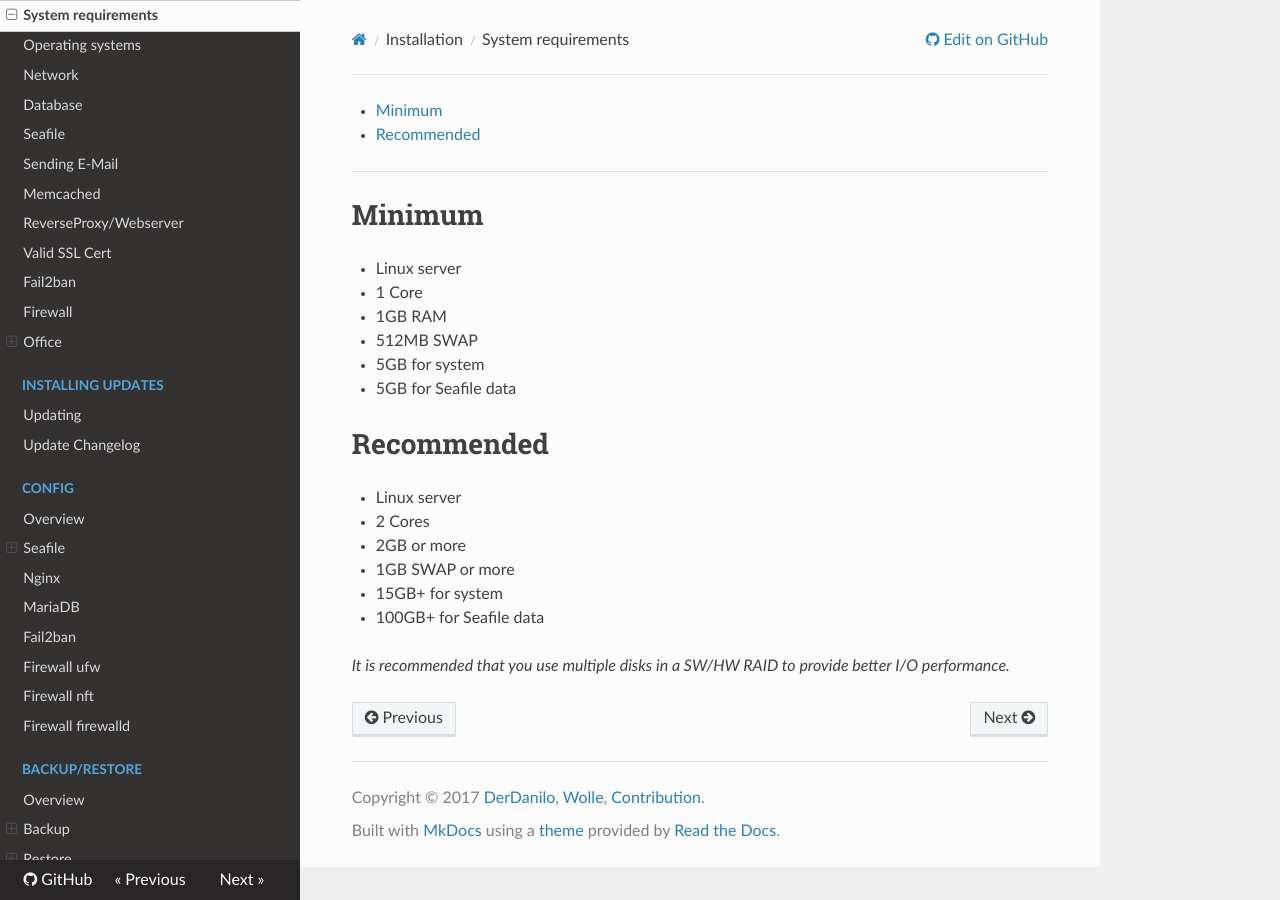
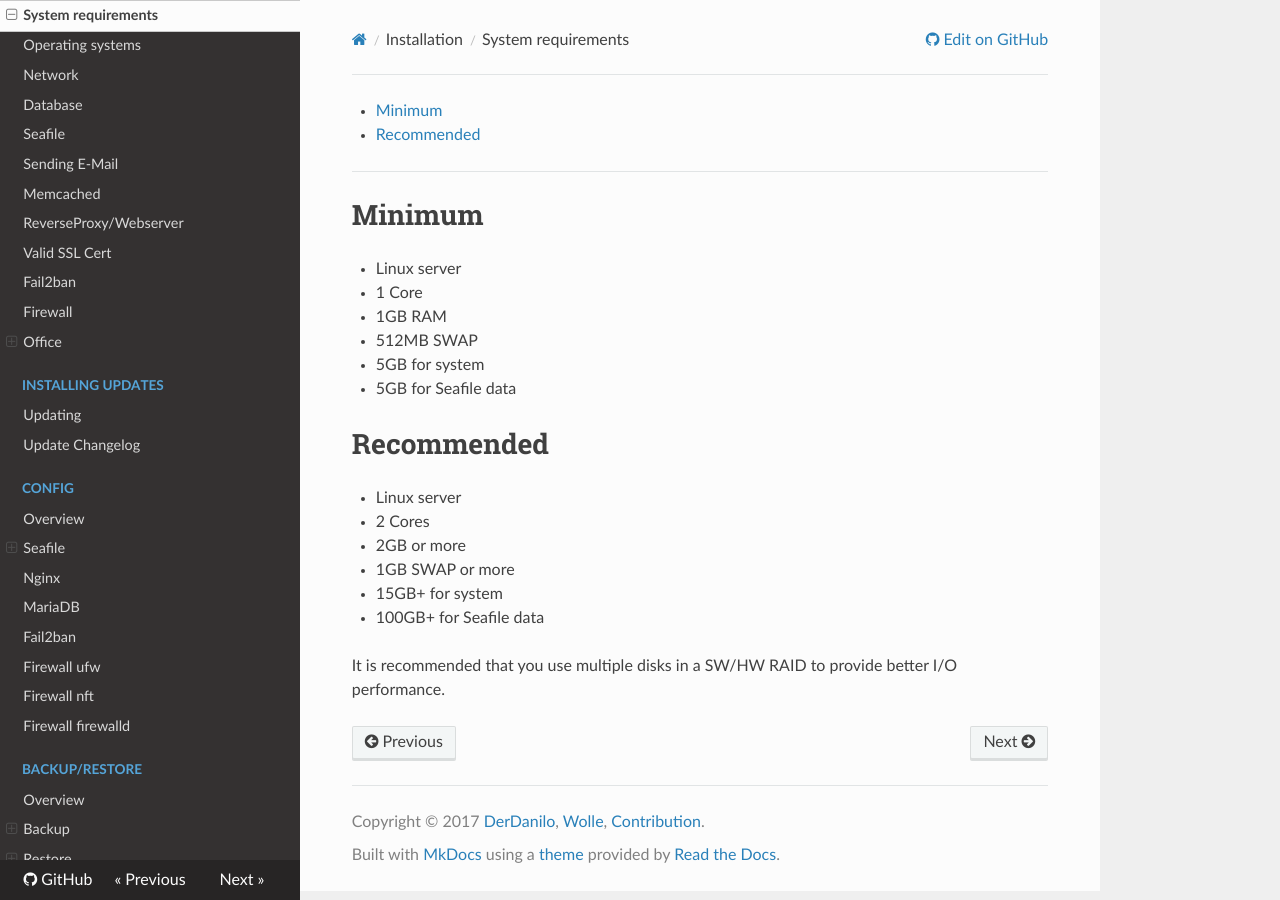
Before and after one commit to DerDanilo/seafile-community-manual, an MkDocs documentation site: the page built from docs/installation/system-requirements.md, in a window 1280 px wide. Built offline with MkDocs 1.6.1, drawn with Linux system fonts in a browser that asks for light colours; nearby versions of some CDN libraries; old or Windows-style settings are respelled for this version of MkDocs.

Commit message:
change format

```diff
--- a/docs/installation/system-requirements.md
+++ b/docs/installation/system-requirements.md
@@ -21,4 +21,4 @@
 - 15GB+ for system
 - 100GB+ for Seafile data
 
-*It is recommended that you use multiple disks in a SW/HW RAID to provide better I/O performance.*
+It is recommended that you use multiple disks in a SW/HW RAID to provide better I/O performance.
```
